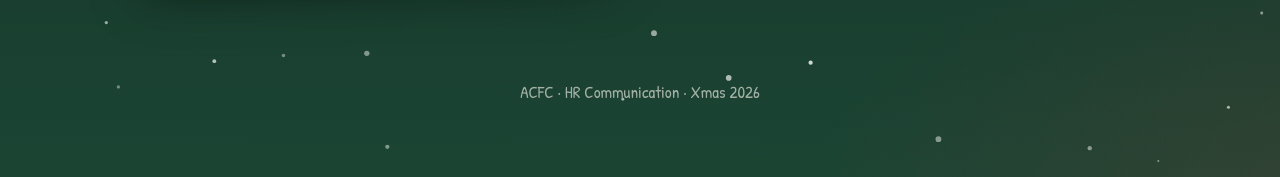
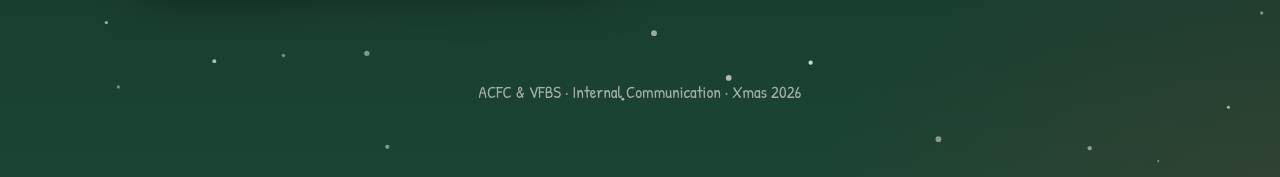
Before and after one commit to ACFC-Vietnam/xmas2026, a plain HTML site: page index.html in a window 1280 px wide. Shown: the part 620-797 px from the top of the page. Drawn offline with Linux system fonts and the light colour scheme.

Commit message:
Update footer content for internal communication

```diff
--- a/index.html
+++ b/index.html
@@ -63,7 +63,7 @@
       </div>
     </main>
 
-    <footer class="site-footer">ACFC · HR Communication · Xmas 2026</footer>
+    <footer class="site-footer">ACFC & VFBS · Internal Communication · Xmas 2026</footer>
   </div>
 
   <script src="assets/js/config.js?v=20261127b"></script>
```
